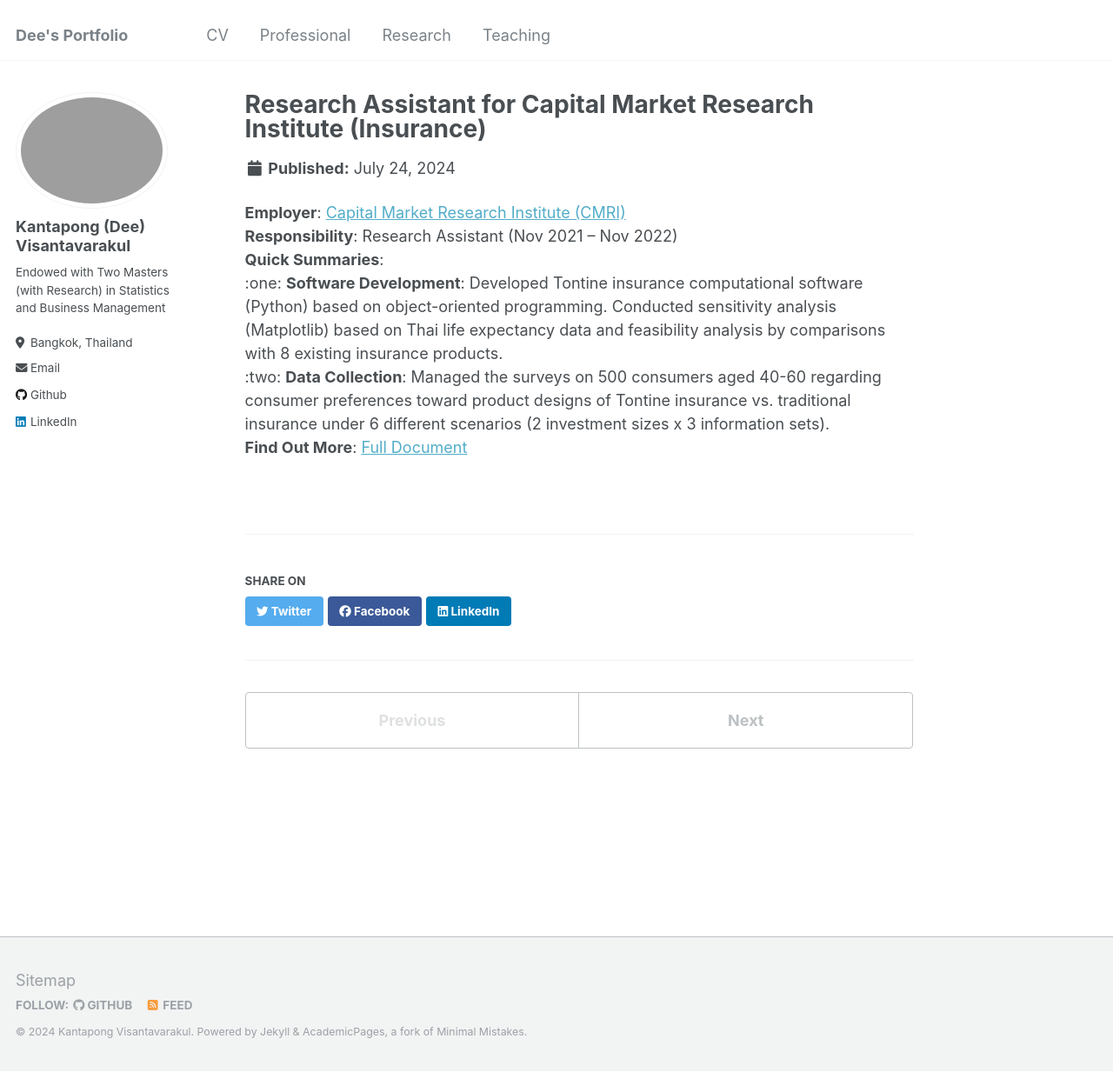
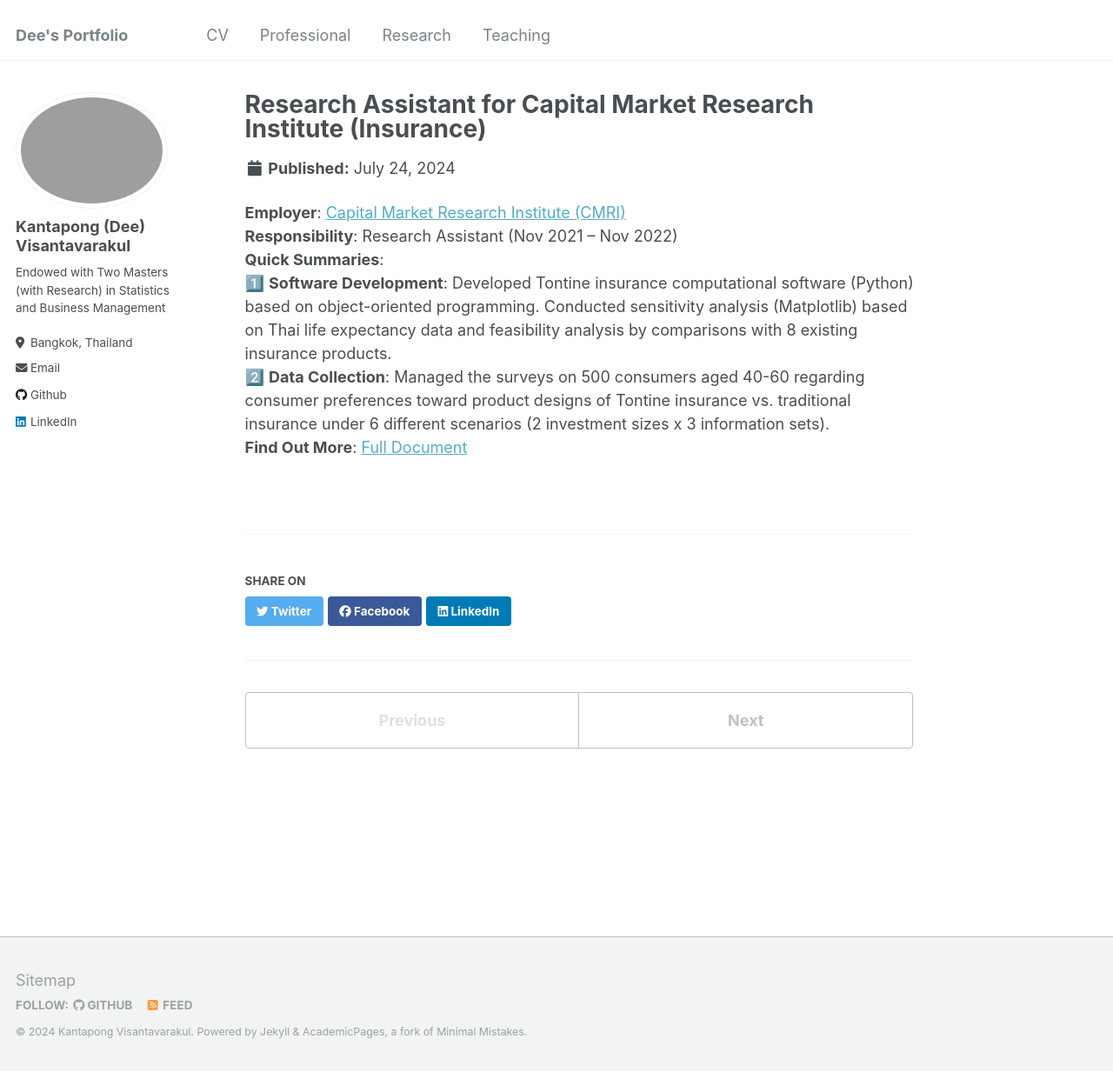
Before and after one commit to GoodDee/GoodDee.github.io, a Jekyll site: the page built from _portfolio/portfolio-1.md, in a window 1280 px wide and 1233 px high. Shown: the whole window at 87% size. Built offline with Jekyll 4.4.1, drawn with Linux system fonts in a browser that asks for light colours.

Commit message:
Update portfolio-1.md

```diff
--- a/_portfolio/portfolio-1.md
+++ b/_portfolio/portfolio-1.md
@@ -8,6 +8,6 @@ collection: work portfolio
 **Employer**: [Capital Market Research Institute (CMRI)](https://www.cmri.or.th/home/)
 **Responsibility**: Research Assistant (Nov 2021 – Nov 2022)
 **Quick Summaries**:
-:one: **Software Development**: Developed Tontine insurance computational software (Python) based on object-oriented programming. Conducted sensitivity analysis (Matplotlib) based on Thai life expectancy data and feasibility analysis by comparisons with 8 existing insurance products.
-:two: **Data Collection**: Managed the surveys on 500 consumers aged 40-60 regarding consumer preferences toward product designs of Tontine insurance vs. traditional insurance under 6 different scenarios (2 investment sizes x 3 information sets).
+1️⃣ **Software Development**: Developed Tontine insurance computational software (Python) based on object-oriented programming. Conducted sensitivity analysis (Matplotlib) based on Thai life expectancy data and feasibility analysis by comparisons with 8 existing insurance products.
+2️⃣ **Data Collection**: Managed the surveys on 500 consumers aged 40-60 regarding consumer preferences toward product designs of Tontine insurance vs. traditional insurance under 6 different scenarios (2 investment sizes x 3 information sets).
 **Find Out More**: [Full Document](https://www.cmri.or.th/publication-database/achievement-cmri-publication/36C-Tontine-as-a-Hedging-Instrument-for-Retirement-Investment)
```
